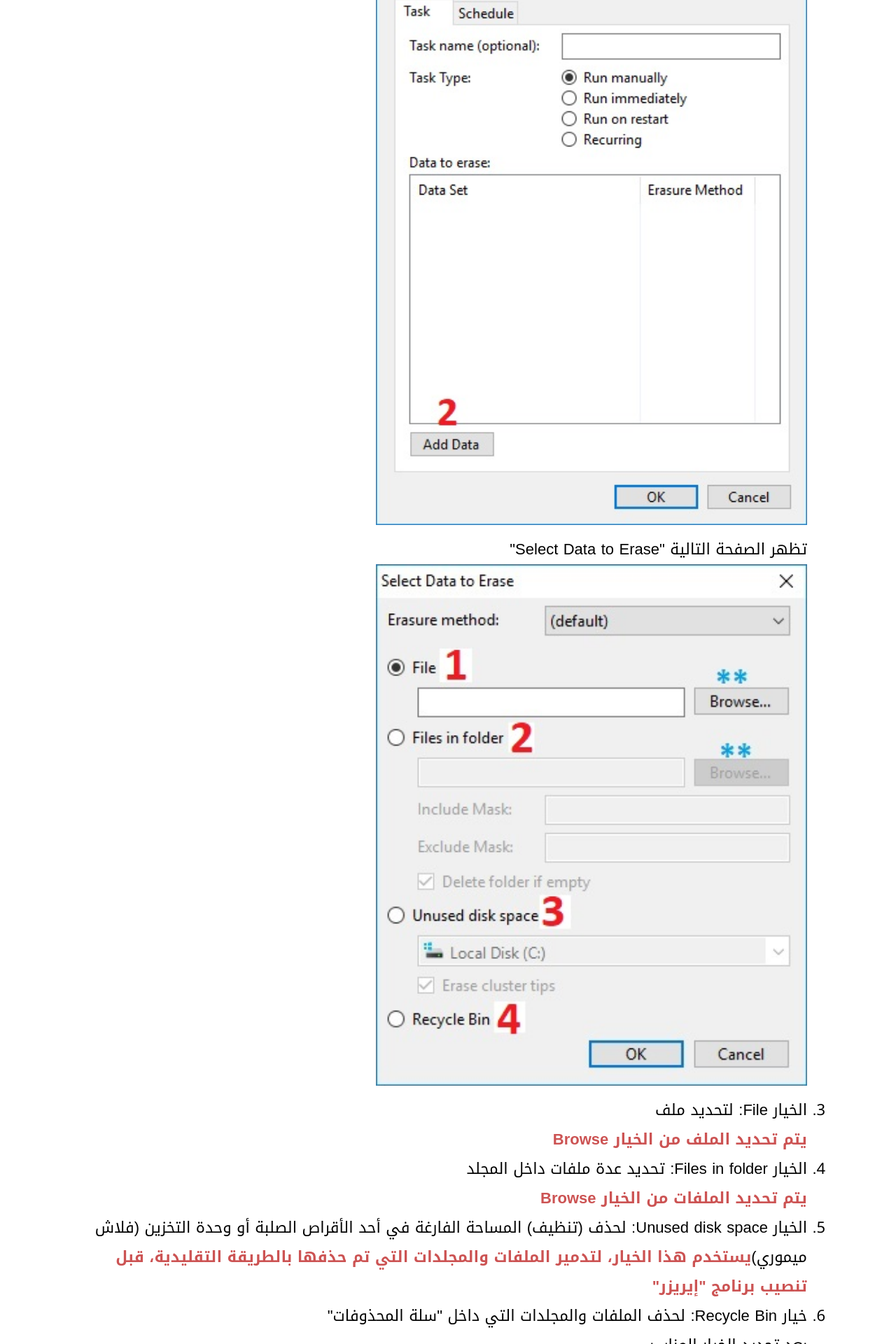
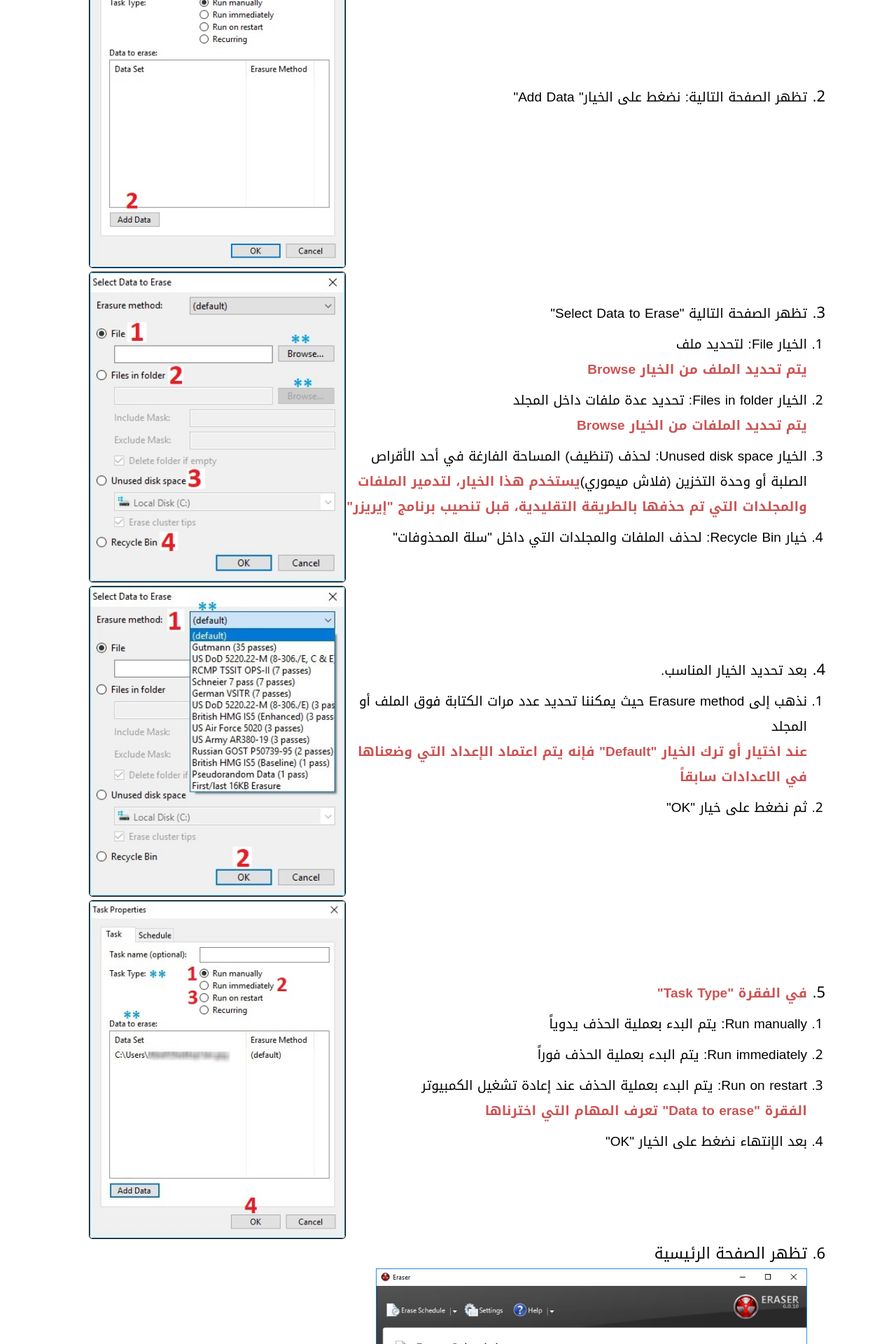
Before and after one commit to obaidash99/react-scm-demo, a React (Create React App) app: page /applications/Eraser in a window 1280 px wide. Shown: the part 8040-9960 px from the top of the page at 70% size. Built offline with nearby package versions, Linux system fonts and the light colour scheme.

Commit message:
resetting things up

```diff
--- a/src/App.js
+++ b/src/App.js
@@ -11,10 +11,10 @@
 import { fab } from '@fortawesome/free-brands-svg-icons';
 import { faAnglesDown } from '@fortawesome/free-solid-svg-icons';
 
-import VMware from './components/VMware';
 import Veracrypt from './components/Veracrypt';
 import Eset from './components/Eset';
 import Eraser from './components/Eraser';
+import Footer from './components/Footer';
 
 function App() {
 	library.add(fab, faAnglesDown);
@@ -27,11 +27,11 @@
 					<Routes>
 						<Route path="/" element={<Home />} />
 						<Route path="/applications" element={<Applications />} />
-						<Route path="/applications/VMware" element={<VMware />} />
 						<Route path="/applications/Veracrypt" element={<Veracrypt />} />
 						<Route path="/applications/Eset" element={<Eset />} />
 						<Route path="/applications/Eraser" element={<Eraser />} />
 					</Routes>
+					<Footer />
 				</div>
 			</Router>
 		</div>
--- a/src/components/Eraser.jsx
+++ b/src/components/Eraser.jsx
@@ -1,5 +1,4 @@
 import React from 'react';
-import Footer from './Footer';
 
 import logo from '../assets/eraserImgs/eraser-logo.png';
 import one from '../assets/eraserImgs/img1.jpg';
@@ -275,11 +274,19 @@
 							<img src={nine} alt="nine" />
 						</li>
 						<li>
+							<div className="special">
+								<ul className="child-list">
 									تظهر الصفحة التالية: نضغط على الخيار" Add Data" <br />
+								</ul>
+								<div className="image">
 									<img src={ten} alt="ten" />
+								</div>
+							</div>
 						</li>
+						<li>
+							<div className="special">
+								<ul className="child-list">
 									تظهر الصفحة التالية "Select Data to Erase" <br />
-						<img src={eleven} alt="eleven" />
 									<li>
 										الخيار File: لتحديد ملف <br />
 										<span>يتم تحديد الملف من الخيار Browse</span>
@@ -289,44 +296,70 @@
 										<span>يتم تحديد الملفات من الخيار Browse</span>
 									</li>
 									<li>
-							الخيار Unused disk space: لحذف (تنظيف) المساحة الفارغة في أحد الأقراص الصلبة
-							أو وحدة التخزين (فلاش ميموري)
+										الخيار Unused disk space: لحذف (تنظيف) المساحة الفارغة في أحد الأقراص
+										الصلبة أو وحدة التخزين (فلاش ميموري)
 										<span>
 											يستخدم هذا الخيار، لتدمير الملفات والمجلدات التي تم حذفها بالطريقة
 											التقليدية، قبل تنصيب برنامج "إيريزر"
 										</span>
 									</li>
-						<li>خيار Recycle Bin: لحذف الملفات والمجلدات التي داخل "سلة المحذوفات"</li>
-						بعد تحديد الخيار المناسب.
+									<li>
+										خيار Recycle Bin: لحذف الملفات والمجلدات التي داخل "سلة المحذوفات"
+									</li>
+								</ul>
+								<div className="image">
+									<img src={eleven} alt="eleven" />
+								</div>
+							</div>
+						</li>
+						<li>
+							<div className="special">
+								<ul className="child-list">
+									بعد تحديد الخيار المناسب. <br />
 									<li>
 										نذهب إلى Erasure method حيث يمكننا تحديد عدد مرات الكتابة فوق الملف أو
 										المجلد
-							<br />
+									</li>
 									<span>
-								عند اختيار أو ترك الخيار "Default" فإنه يتم اعتماد الإعداد التي وضعناها في
-								الاعدادات سابقاً
-							</span>{' '}
-							<br />
+										عند اختيار أو ترك الخيار "Default" فإنه يتم اعتماد الإعداد التي
+										وضعناها في الاعدادات سابقاً
+									</span>
+									<li>ثم نضغط على خيار "OK"</li>
+								</ul>
+								<div className="image">
 									<img src={twelve} alt="twelve" />
+								</div>
+							</div>
 						</li>
-						<li>ثم نضغط على خيار "OK"</li>
+						<li>
+							<div className="special">
 								<ul className="child-list">
 									<span>في الفقرة "Task Type"</span>
 									<li>Run manually: يتم البدء بعملية الحذف يدوياً</li>
 									<li>Run immediately: يتم البدء بعملية الحذف فوراً</li>
-							<li>Run on restart: يتم البدء بعملية الحذف عند إعادة تشغيل الكمبيوتر</li>
-						</ul>
-						<img src={thirteen} alt="therteen" /> <br />
+									<li>
+										Run on restart: يتم البدء بعملية الحذف عند إعادة تشغيل الكمبيوتر
+									</li>
 									<span>الفقرة "Data to erase" تعرف المهام التي اخترناها</span>
 									<li>بعد الإنتهاء نضغط على الخيار "OK"</li>
+								</ul>
+								<div className="image">
+									<img src={thirteen} alt="therteen" />
+								</div>
+							</div>
+						</li>
+						<li>
 							تظهر الصفحة الرئيسية <br />
 							<img src={fourteen} alt="fourteen" /> <br />
-						إن كنا اخترنا الخيار "Run immediately" فسيتم فوراً البدء بعملية الحذف، كما في
-						الصورة السابقة <br />
+							إن كنا اخترنا الخيار "Run immediately" فسيتم فوراً البدء بعملية الحذف، كما
+							في الصورة السابقة <br />
 							إن كنا اخترنا الخيار "Run manually" يجب أن نضغط بالزر اليمين على المهمة
 							واختيار الخيار "Run" <br />
+						</li>
+						<li>
 							<span>عند الإنتهاء من مهمة الحذف، تظهر عبارة Completed</span> <br />
 							<img src={fifteen} alt="fifteen" />
+						</li>
 					</ul>
 					<h3>
 						<a
@@ -339,7 +372,6 @@
 					</h3>
 				</div>
 			</div>
-			<Footer />
 		</div>
 	);
 };
--- a/src/components/VMware.jsx
+++ /dev/null
@@ -1,7 +0,0 @@
-import React from 'react';
-
-const VMware = () => {
-	return <div>VMware</div>;
-};
-
-export default VMware;
--- a/src/components/Veracrypt.jsx
+++ b/src/components/Veracrypt.jsx
@@ -3,7 +3,6 @@
 import { Link } from 'react-router-dom';
 import { FontAwesomeIcon } from '@fortawesome/react-fontawesome';
 
-import Footer from '../components/Footer.js';
 
 import one from '../assets/veraCryptImgs/img1-1.jpg';
 import two from '../assets/veraCryptImgs/img1-2.jpg';
@@ -339,7 +338,6 @@
 					</h3>
 				</div>
 			</div>
-			<Footer />
 		</div>
 	);
 };
--- a/src/pages/Applications.js
+++ b/src/pages/Applications.js
@@ -14,8 +14,6 @@
 import mailvelope from '../assets/mailvelope.png';
 import workspace from '../assets/workspace.png';
 import other from '../assets/other.png';
-
-import Footer from '../components/Footer';
 
 const Applications = () => {
 	return (
@@ -98,7 +96,6 @@
 					</div>
 				</div>
 			</div>
-			<Footer />
 		</div>
 	);
 };
--- a/src/pages/Home.js
+++ b/src/pages/Home.js
@@ -2,8 +2,6 @@
 import { Link } from 'react-router-dom';
 import { FontAwesomeIcon } from '@fortawesome/react-fontawesome';
 
-import Footer from '../components/Footer';
-import Applications from './Applications';
 
 const Home = () => {
 	return (
@@ -27,7 +25,6 @@
 					</Link>
 				</div>
 			</div>
-			<Applications />
 		</div>
 	);
 };
```
Also changed, not shown: src/components/Eset.jsx (+45 -28 lines). Lines whose indentation alone changed are shown as unchanged.
